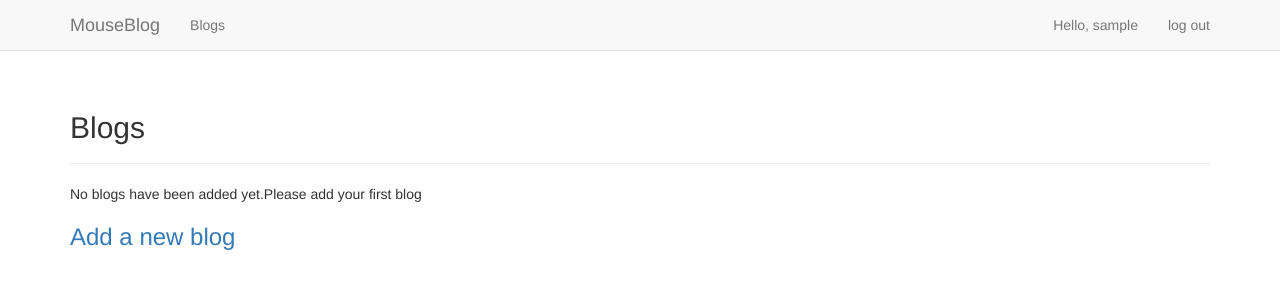
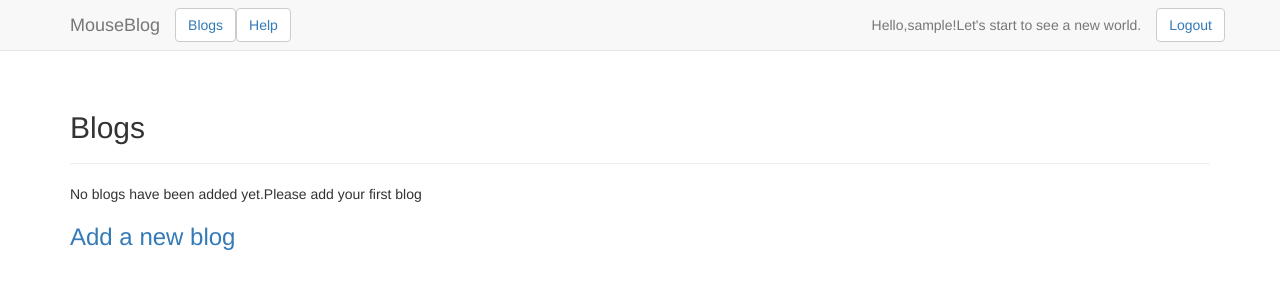
Before and after one commit to angelmouse-max/MouseBlog, a Django app: page /blogs/ in a window 1280 px wide. Shown: the top 300 px of the page. Run offline with Django 3.2, Linux system fonts and the light colour scheme; the visitor is signed in with stand-in values (Sample User, id 1); data that the repository does not hold is empty; some libraries are stand-ins or nearby versions.

Commit message:
newweerere

```diff
--- a/MouseBlogs/templates/MouseBlogs/base.html
+++ b/MouseBlogs/templates/MouseBlogs/base.html
@@ -15,44 +15,51 @@
   </head>
 
   <body>
-      <!-- Static navbar -->
       <nav class="navbar navbar-default navbar-static-top">
         <div class="container">
-
+        <!-- Brand and toggle get grouped for better mobile display -->
           <div class="navbar-header">
-          <button type="button" class="navbar-toggle collapsed"
-              data-toggle="collapse" data-target="#navbar"
-              aria-expanded="false" aria-controls="navbar">
-          Show more</button>
-        <a class="navbar-brand" href="{% url 'MouseBlogs:index' %}">
-            MouseBlog</a>
+            <button type="button" class="navbar-toggle collapsed" data-toggle="collapse" data-target="#navbar" aria-expanded="false"
+            aria-controls="navbar">Show more</button>
+            <a class="navbar-brand" href="{% url 'MouseBlogs:index' %}">MouseBlog</a>
           </div>
 
-        <div id="navbar" class="navbar-collapse collapse">
+          <!-- Collect the nav links, forms, and other content for toggling -->
+          <div class="collapse navbar-collapse" id="navbar">
             <ul class="nav navbar-nav">
-            <li><a href="{% url 'MouseBlogs:blogs' %}">Blogs</a><li>
+              <li><button type="button" class="btn btn-default navbar-btn"><a href="{% url 'MouseBlogs:blogs' %}">
+                Blogs</a></button></li>
+              <li><button type="button" class="btn btn-default navbar-btn"><a href="{% url 'MouseBlogs:help' %}
+">Help</a></button></li>
             </ul>
 
             <ul class="nav navbar-nav navbar-right">
                {% if user.is_authenticated %}
-              <li><a>Hello, {{ user.username }}</a></li>
-              <li><a href="{% url 'users:logout' %}">log out</a></li>
+                  <li><a>Hello,{{ user.username }}!Let's start to see a new world.</a></li>
+                  <li><button type="button" class="btn btn-default navbar-btn">
+                  <a href="{% url 'users:logout' %}">Logout</a></button></li>
                {% else %}
-              <li><a href="{% url 'users:register' %}">register</a></li>
-              <li><a href="{% url 'users:login' %}">log in</a></li>
+                  <li><button type="button" class="btn btn-default navbar-btn">
+                      <a href="{% url 'users:register' %}">Register</a></button></li>
+                  <li><button type="button" class="btn btn-default navbar-btn">
+                <a href="{% url 'users:login' %}">Log in</a></button></li>
                {% endif %}
+
             </ul>
-        </div><!--/.nav-collapse -->
-      </div>
+          </div><!-- /.navbar-collapse -->
+        </div><!-- /.container-fluid -->
       </nav>
 
       <div class="container">
+
         <div class="page-header">
             {% block header %}{% endblock header %}
         </div>
         <div>
             {% block content %}{% endblock content %}
         </div>
-    </div><!--/container -->
+
+      </div>
+
   </body>
 </html>
```
Lines whose indentation alone changed are shown as unchanged.
